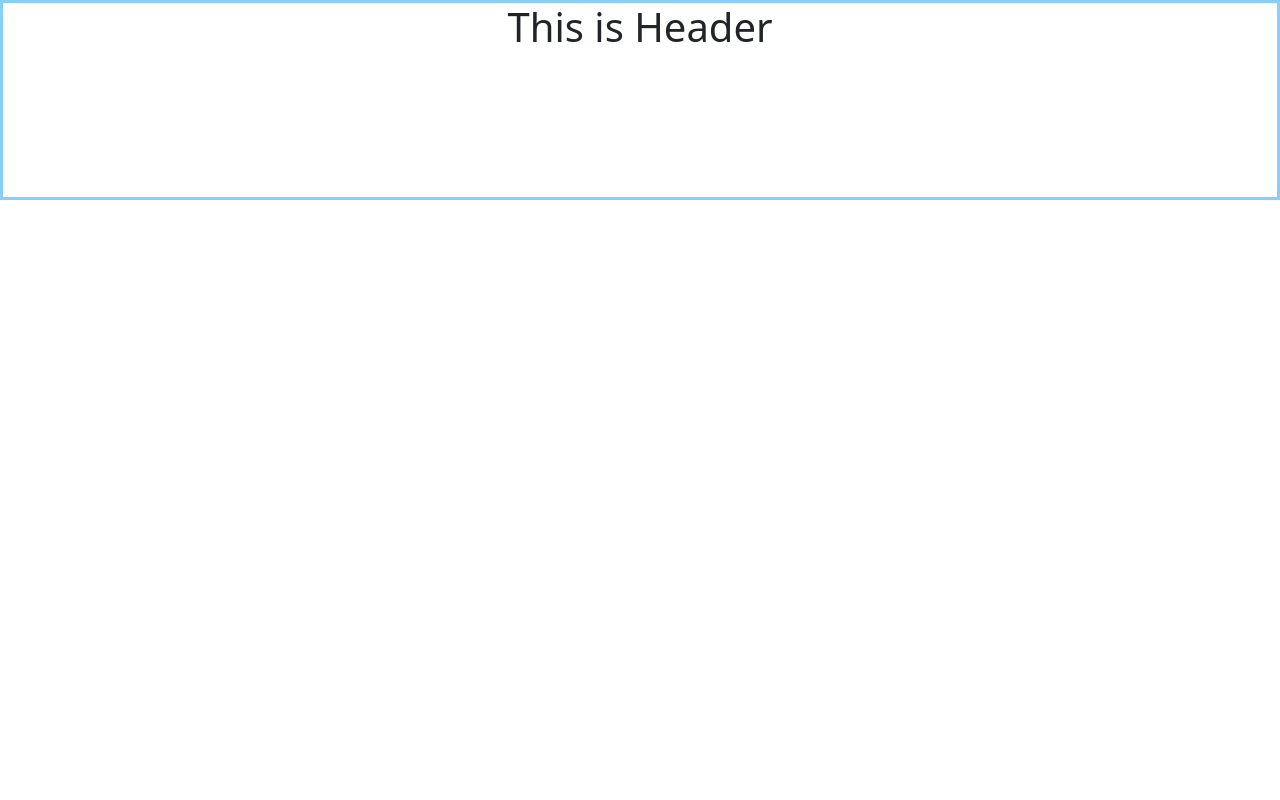
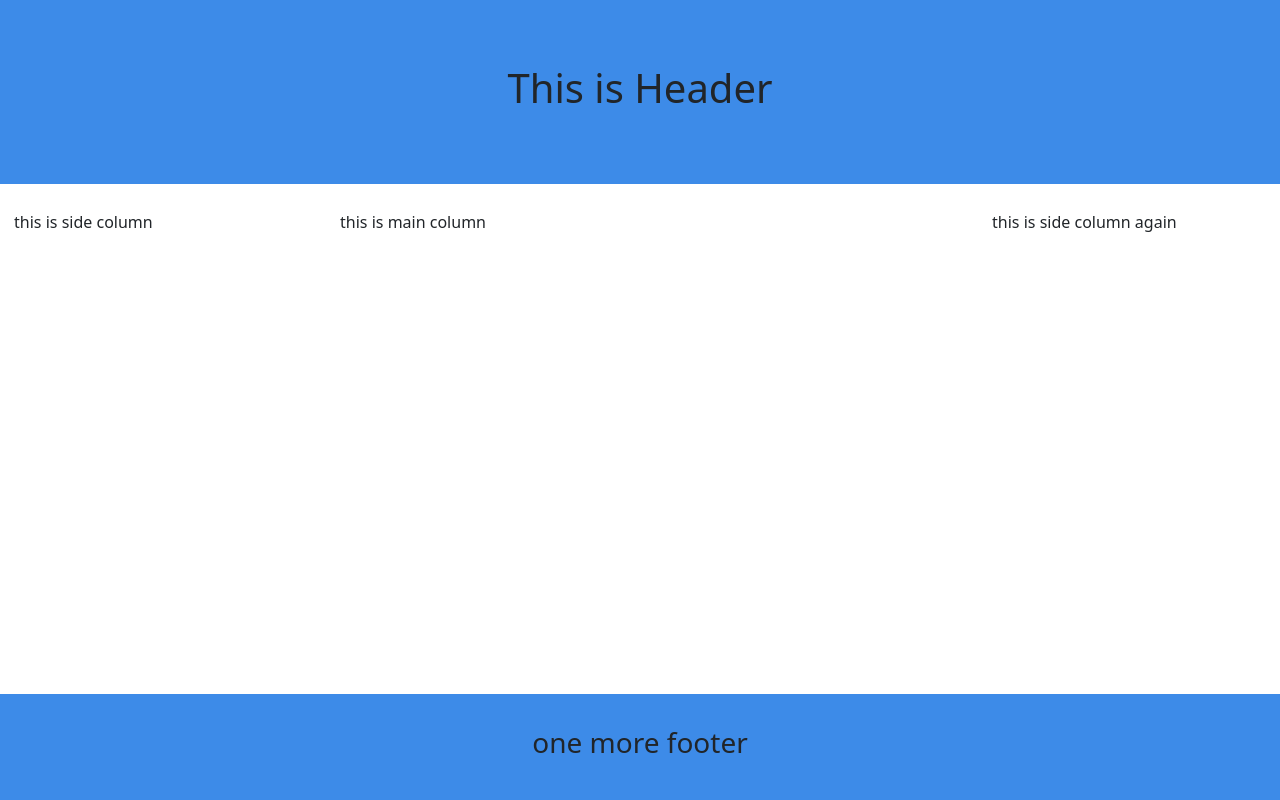
Before and after one commit to SKeerthi02/CommingSoonPage, a plain HTML site: page index.html in a window 1280 px wide. Drawn offline with nearby package versions, Linux system fonts and the light colour scheme.

Commit message:
adding column layouts for the main content

```diff
--- a/index.html
+++ b/index.html
@@ -15,7 +15,14 @@
   <div class="container-fluid header">
       <h1>This is Header</h1>
   </div>
-
+  <div class="row">
+      <div class="column side"> this is side column</div>
+      <div class = "column main">this is main column</div>
+      <div class="column side">this is side column again</div>
+  </div>
+  <div class="container-fluid footer">
+      <h3>one more footer</h3>
+  </div>
 <!-- Optional JavaScript; choose one of the two! -->
 
 <!-- Option 1: Bootstrap Bundle with Popper -->
--- a/style.css
+++ b/style.css
@@ -3,8 +3,37 @@ html, body{
 }
 
 .header{
-    height: 25%;
-    border: 3px solid lightskyblue;
+    padding: 5%;
     text-align: center;
+    background-color: #3D8BE8;
+}
 
+.column{
+    float: left;
+    padding: 2%;
 }
+.column.side{
+    width: 25%;
+}
+.column.main{
+    width: 50%;
+}
+.row:after{
+    content: "";
+    display: table;
+    clear: both;
+}
+
+@media screen and (max-width: 600px) {
+    .column.side, .column.middle {
+        width: 100%;
+    }
+}
+
+.footer{
+    padding: 2.5%;
+    position: absolute;
+    text-align: center;
+    bottom: 0%;
+    background-color: #3D8BE8;
+}
```
